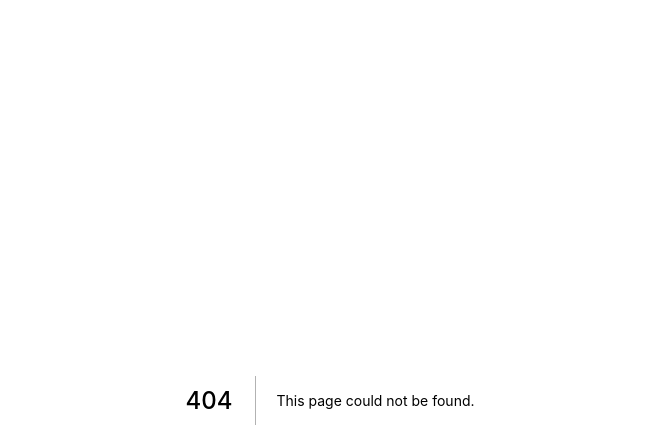
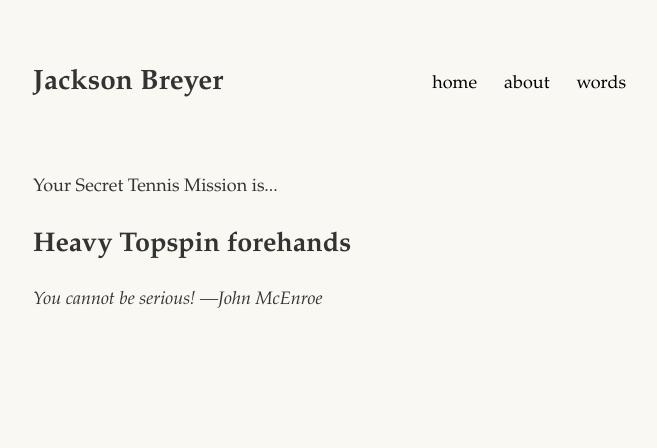
Before and after one commit to breyerjs/jacksonbreyer, a Next.js app: page /tennis in a window 1280 px wide. Before the commit this address had no page. Shown: the top 448 px of the page, without its empty margins (310-967 px from the left). Built offline with nearby package versions, Linux system fonts and the light colour scheme.

Commit message:
Add tennis missions :)

```diff
--- /dev/null
+++ b/pages/tennis.js
@@ -0,0 +1,92 @@
+import React from 'react';
+import Link from 'next/link';
+import Header from './components/shared/Header/Header';
+import Layout from './components/shared/Layout/Layout';
+import styles from './tennis.module.scss';
+
+const focuses = [
+    "Footwork",
+    "Cross court rally",
+    "Longest rally",
+    "Return winners",
+    "Down the line shots",
+    "Aces",
+    "Net points won",
+    "Slices",
+    "Angled shots",
+    "Serve plus one",
+    "Heavy Topspin forehands",
+    "Flat forehands",
+    "Forehand winners",
+    "Backhand winners",
+    "No errors on backhand",
+    "No errors on forehand",
+    "Topspin returns"
+];
+
+const quotes = [
+    {
+        "author": "Billie Jean King",
+        "text": "Champions keep playing until they get it right."
+    },
+    {
+        "author": "Roger Federer",
+        "text": "I’m a very positive thinker, and I think that is what helps me the most in difficult moments."
+    },
+    {
+        "author": "Serena Williams",
+        "text": "A champion is defined not by their wins but by how they can recover when they fall."
+    },
+    {
+        "author": "Venus Williams",
+        "text": "Just believe in yourself. Even if you don’t, pretend that you do and, at some point, you will."
+    },
+    {
+        "author": "John McEnroe",
+        "text": "You cannot be serious!"
+    },
+    {
+        "author": "Novak Djokovic",
+        "text": "You have to believe in yourself when no one else does – that makes you a winner right there."
+    },
+    {
+        "author": "Arthur Ashe",
+        "text": "Start where you are. Use what you have. Do what you can."
+    },
+    {
+        "author": "Steffi Graf",
+        "text": "You can’t measure success if you have never failed."
+    },
+    {
+        "author": "Bjorn Borg",
+        "text": "My greatest point is my persistence. I never give up in a match."
+    },
+    {
+        "author": "Kim Clijsters",
+        "text": "I’d rather have the attitude of a champion than the trophy of a loser."
+    },
+    {
+        "author": "Martina Navratilova",
+        "text": "Tennis is a moving experience. It’s more than just hitting a ball."
+    },
+]
+
+function getRandomItem(focuses) {
+    return focuses[Math.floor(Math.random() * focuses.length)];
+}
+
+
+const About = (props) => {
+    const quote = getRandomItem(quotes);
+    return(
+        <div>
+            <Layout>
+                <Header titleText={'Jackson Breyer'} />
+                <p>Your Secret Tennis Mission is...</p>
+                <h2>{getRandomItem(focuses)}</h2>
+                <div className={styles.quote}>{quote.text} —{quote.author}</div>
+            </Layout>
+        </div>
+    );
+};
+export default About;
--- /dev/null
+++ b/pages/tennis.module.scss
@@ -0,0 +1,3 @@
+.quote{
+    font-style: italic;
+}
```
Also changed, not shown: posts/close-enough.md (+1 -1 lines).
